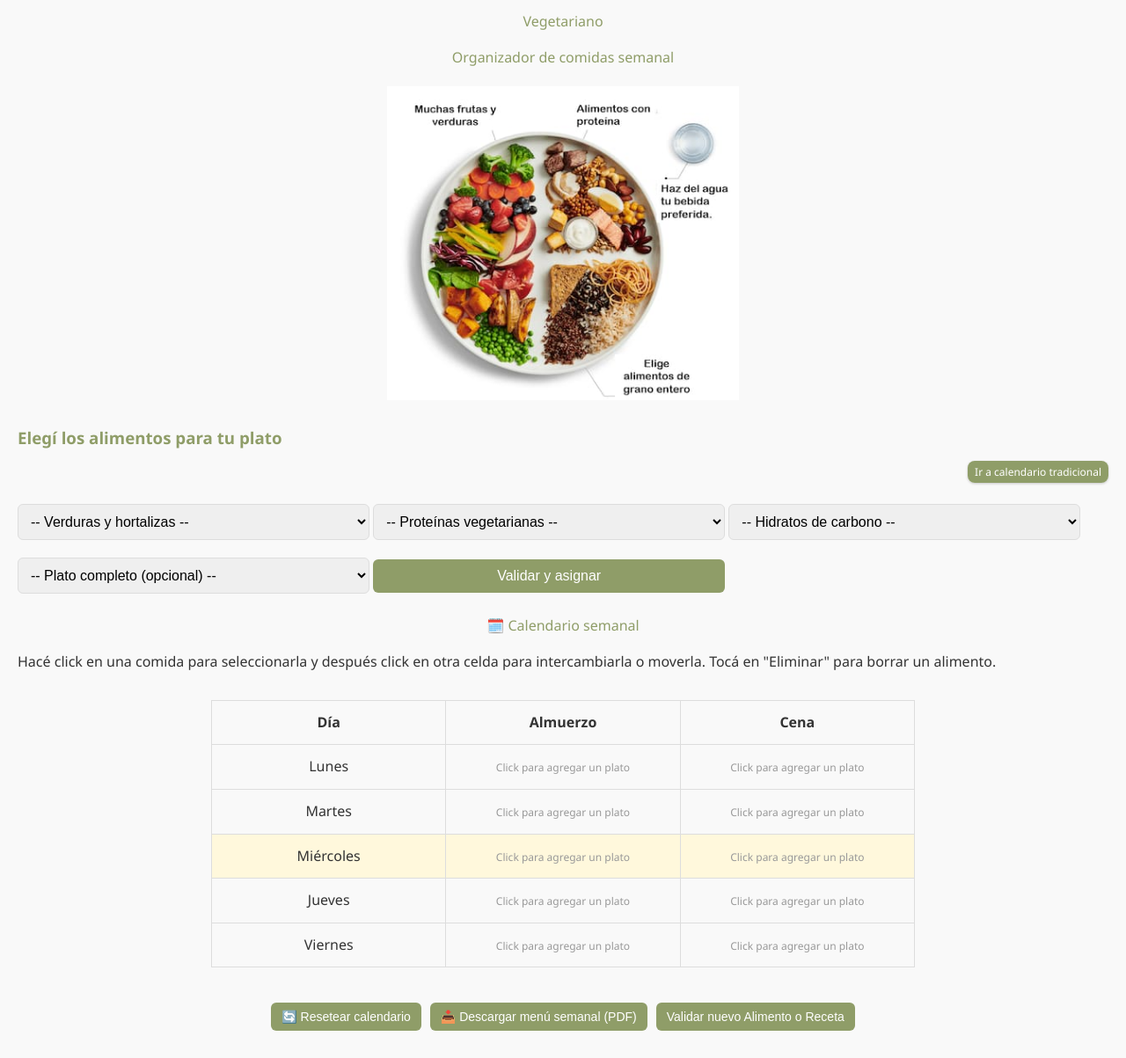
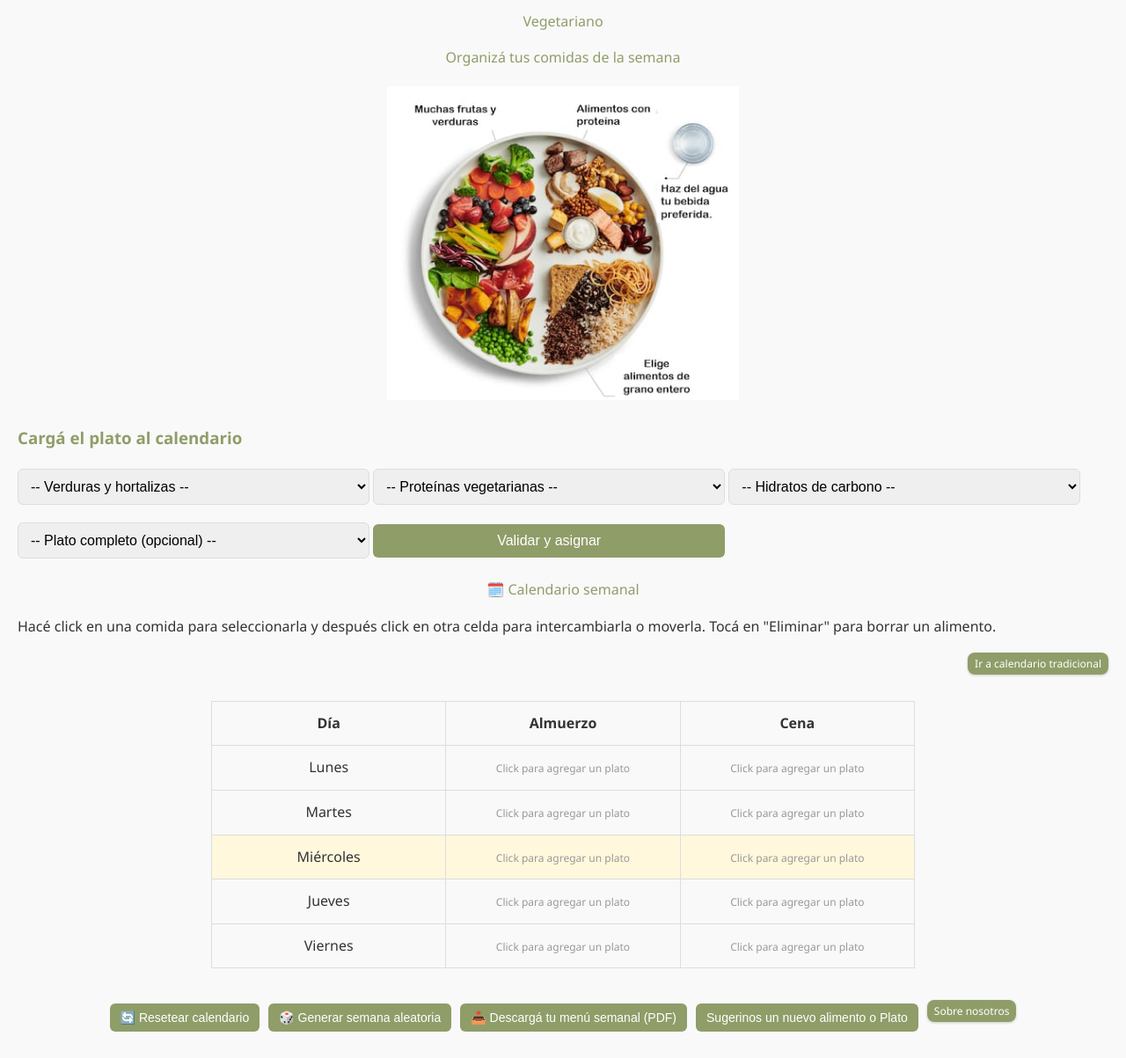
Before and after one commit to MateoPascullo/Calendario-de-Comidas, a plain HTML site: page organizador comidas corregido/index-vegetariano.html in a window 1280 px wide. Shown: the part 132-1335 px from the top of the page at 88% size. Drawn offline with nearby package versions, Linux system fonts and the light colour scheme.

Commit message:
actualizaciones index-vegetariano.html

```diff
--- a/organizador comidas corregido/index-vegetariano.html
+++ b/organizador comidas corregido/index-vegetariano.html
@@ -9,21 +9,21 @@
   <link rel="stylesheet" href="css/style.css">
 
 </head>
+
+ <a href="#calendario" id="btnHoy" class="btn-calendario btn-flotante">¿Ya elegiste tu menú de hoy?</a>
+
 <body>
 
   <h1>¡Qué comemos?</h1>
   <h2>Vegetariano</h2>
-  <h2>Organizador de comidas semanal</h2>
+  <h2>Organizá tus comidas de la semana</h2>
 
   <div style="text-align:center; margin:20px 0;">
     <img src="plato-buen-comer.png" alt="Plato saludable" class="plato-saludable">
   </div>
 
- <h3 id="form-plato">Elegí los alimentos para tu plato</h3>
+ <h3 id="form-plato">Cargá el plato al calendario</h3>
 
-<div class="btn-calendario-container">
-  <a href="index.html" class="btn-calendario">Ir a calendario tradicional</a>
-</div>
 
 
 
@@ -120,8 +120,7 @@
     <option value="Pastel de papa y zapallo">Pastel de papa y zapallo</option>
     <option value="Omeltte de queso y espinaca + Ens. Lenteja y tomate">Omeltte de queso y espinaca + Ens. Lenteja y tomate</option>
     <option value="Wok de verduras y fideos">Wok de verduras y fideos</option>
-    <option value="Wok de verduras y pollo">Wok de verduras y pollo</option>
-    <option value="Fajitas de pollo y verdura">Fajitas de pollo y verdura</option>
+    <option value="Fajitas de verduras varias">Fajitas de verduras varias</option>
     <option value="Pasta rellena con salsa ( tomate o mixta)">Pasta rellena con salsa ( tomate o mixta)</option>
   </select>
 
@@ -129,6 +128,11 @@
 
   <h2>🗓️ Calendario semanal</h2>
   <p>Hacé click en una comida para seleccionarla y después click en otra celda para intercambiarla o moverla. Tocá en "Eliminar" para borrar un alimento.</p>
+
+  <div class="btn-calendario-container">
+  <a href="index.html" class="btn-calendario">Ir a calendario tradicional</a>
+</div>
+
 
   <table id="calendario">
     <thead><tr><th>Día</th><th>Almuerzo</th><th>Cena</th></tr></thead>
@@ -139,8 +143,16 @@
 
     <button onclick="resetearCalendario()">🔄 Resetear calendario</button>
 
-    <button onclick="descargarPDF()">📥 Descargar menú semanal (PDF)</button>
-    <button onclick="window.open('https://forms.gle/ddyvdbKZqHhuM8W77','_blank')">Validar nuevo Alimento o Receta</button>
+    <button onclick="generarCalendarioAleatorioVeg()">🎲 Generar semana aleatoria</button>
+
+    <button onclick="descargarPDF()">📥 Descargá tu menú semanal (PDF)</button>
+
+    <button onclick="window.open('https://forms.gle/ddyvdbKZqHhuM8W77','_blank')">Sugerinos un nuevo alimento o Plato</button>
+
+     <div class="btn-calendario-container">
+      <a href="nosotros.html" class="btn-calendario">Sobre nosotros</a>
+     </div>
+
   </div>
 
 <script src="https://cdnjs.cloudflare.com/ajax/libs/jspdf/2.5.1/jspdf.umd.min.js"></script>
```
